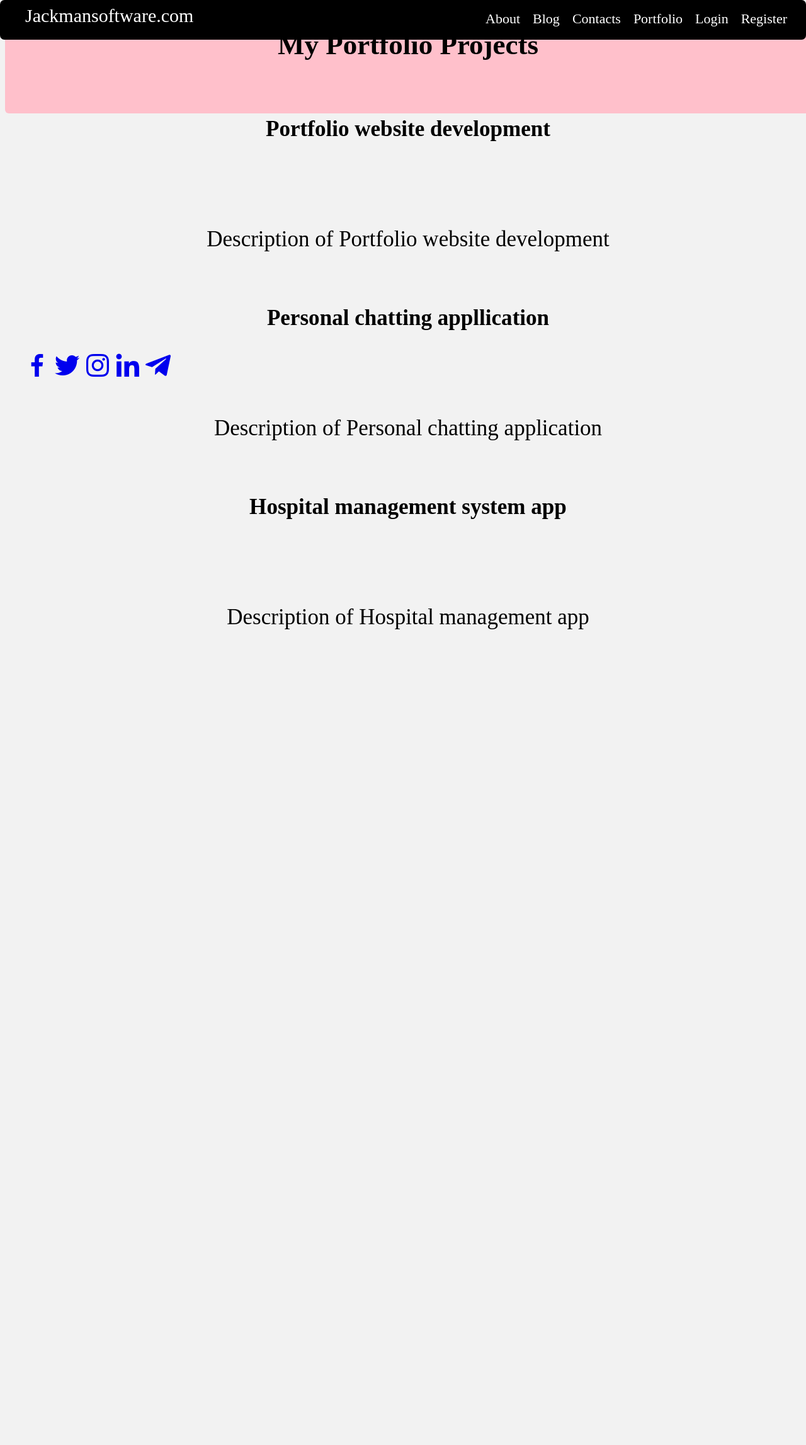
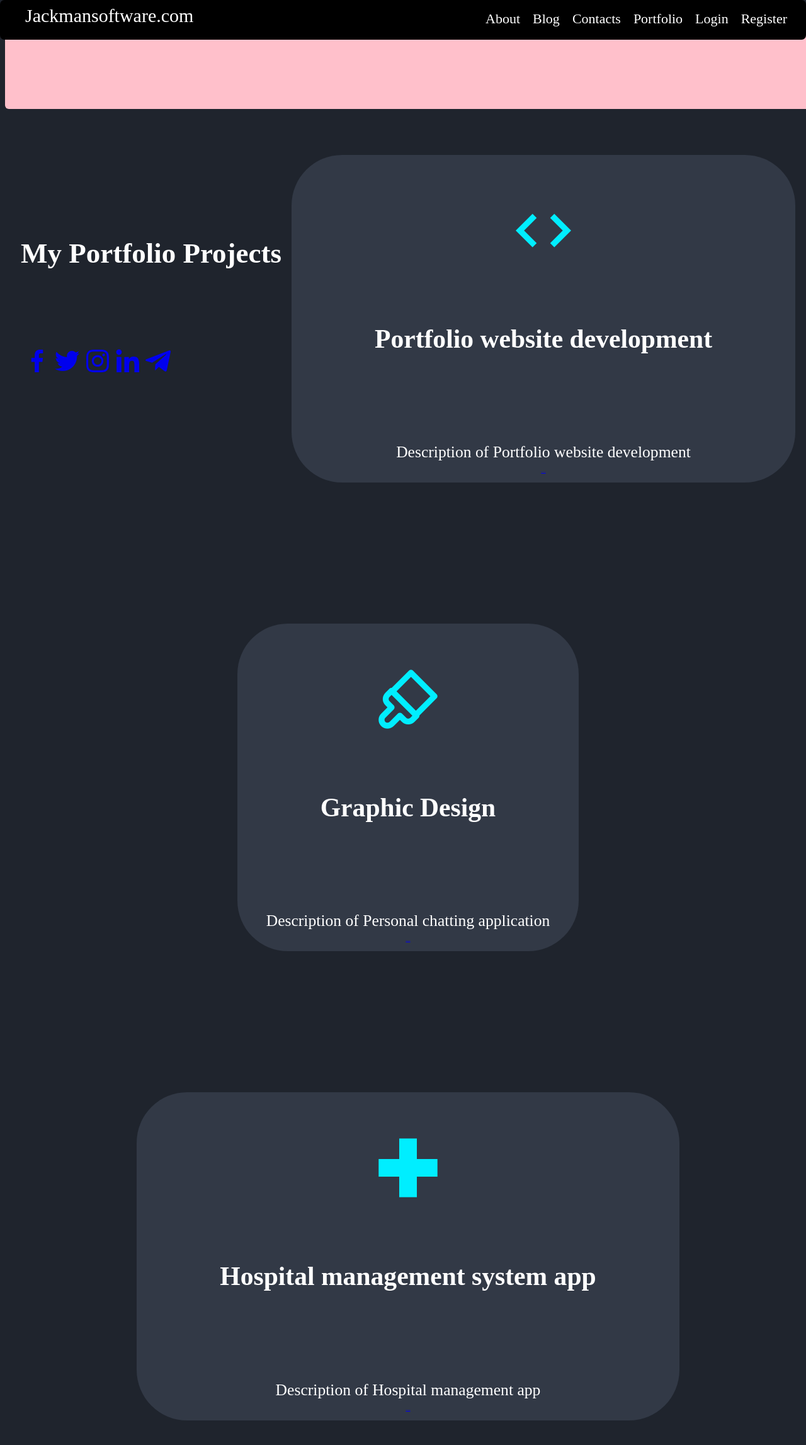
Before and after one commit to yaekobbonke/ALX-foundation_portfolio, a Flask app: page /portfolio in a window 1280 px wide. Shown: the top 2294 px of the page at 63% size. Run offline with Flask 3, Linux system fonts and the light colour scheme.

Commit message:
some updates

```diff
--- a/website/main.py
+++ b/website/main.py
@@ -3,34 +3,22 @@ from flask import Blueprint, render_template
 
 main_bp = Blueprint("main_bp", __name__)
 
-
 @main_bp.route("/")
 def home():
     return render_template("base.html")
-
-
 @main_bp.route("/about", methods=['GET', 'POST'])
 def about():
     return render_template("about.html")
 
-
 @main_bp.route("/blog")
 def blog():
     return render_template("blog.html")
-
 
 @main_bp.route("/portfolio")
 def portfolio():
     """allows users to visit and see the projects in this website"""
     return render_template("portfolio.html")
 
-
-@main_bp.route("/services")
-def services():
-    """allows users to see the services we provide"""
-    return render_template("services.html")
-
-
 @main_bp.route("/contacts")
 def contacts():
     return render_template("contacts.html")
--- a/website/static/css/portfolio.css
+++ b/website/static/css/portfolio.css
@@ -0,0 +1,45 @@
+:root {
+--bg-color: #1f242d;
+--second-bg-color: #323946;
+--text-color: #fff;
+--main-color: #0ef;
+}
+
+body {
+background: var(--bg-color);
+color: var(--text-color)
+}
+
+.service-container {
+display: flex;
+justify-content: center;
+align-items: center;
+flex-wrap: wrap;
+gap: 1rem;
+}
+.service-container .service-box {
+flex: 1 1 1 0rem;
+font-size: 0.1rem;
+background: var(--second-bg-color);
+margin-top: 13rem;
+padding: 4rem 2rem 1rem;
+border-radius: 5rem;
+text-align: center;
+border: .2rem solid var(--big-color);
+transition: .5s ease;
+}
+.service-container .service-box:hover {
+border-color: var(--main-color);
+transform:scale(1.02);
+}
+.service-box i {
+font-size: 7rem;
+color: var(--main-color);
+}
+.service-box h3 {
+font-size: 2.6rem;
+}
+.service-box p {
+font-size: 1.6rem;
+margin: 1rem 0 1rem;
+}
--- a/website/templates/contacts.html
+++ b/website/templates/contacts.html
@@ -2,11 +2,16 @@
 
 {% block title %}Contacts{% endblock %}
 
+{% block custom_css %}
+<link rel="stylesheet" type="text/css" href="{{url_for('static', filename='css/contacts.css')}}"
+{% endblock %}
 {% block content %}
+<div class="contact">
     <h2>Contact Information</h2>
     <ul>
         <li>Name: Yaekob Bonke</li>
         <li>Email: jackmanbonke@gmail.com</li>
         <li>Phone: +251932060350/+25134007629</li>
     </ul>
+</div>
 {% endblock %}
--- a/website/templates/portfolio.html
+++ b/website/templates/portfolio.html
@@ -2,18 +2,27 @@
 
 {% block title %}Portfolio{% endblock %}
 
+{% block custom_css %}
+<link rel="stylesheet" type="text/css" href="{{url_for('static', filename='css/portfolio.css')}}"
+{% endblock %}
+
 {% block content %}
+<div class="service-container">
     <h2>My Portfolio Projects</h2>
-    <div class="project">
+    <div class="service-box"> <i class='bx bx-code'></i>
         <h3>Portfolio website development</h3>
-        <p>Description of Portfolio website development</p>
+	<p>Description of Portfolio website development</p>
+	<a href="#" class="btn">Read More</a>
     </div>
-    <div class="project">
-        <h3> Personal chatting appllication</h3>
-        <p>Description of Personal chatting application</p>
+    <div class="service-box"> <i class='bx bx-brush'></i>
+        <h3>Graphic Design</h3>
+	<p>Description of Personal chatting application</p>
+	 <a href="#" class="btn">Read More</a>
     </div>
-    <div class="project">
+    <div class="service-box"> <i class='bx bx-plus-medical' ></i>
         <h3>Hospital management system app</h3>
-        <p>Description of Hospital management app</p >
-    </div>
+        <p>Description of Hospital management app</p>
+	 <a href="#" class="btn">Read More</a>
+	</div>
+</div>
 {% endblock %}
--- a/website/templates/register.html
+++ b/website/templates/register.html
@@ -1,10 +1,12 @@
 {% extends 'base.html' %}
 
 {% block title %}User Signup{% endblock %}
-
+{% block custom_css %}
+<link rel="stylesheet" type="text/css" href="{{url_for('static', filename='css/register.css')}}"
+{% endblock %}
 {% block content %}
     <h2>User Signup</h2>
-    <form action="/signup" method="POST">
+    <form action="/register" method="POST">
         <div class="form-group">
             <label for="username">Username:</label>
             <input type="text" id="username" name="username" required>
```
Also changed, not shown: website/__init__.py (+7 -4 lines), website/auth.py (+13 -10 lines), website/models.py (+24 -10 lines), website/static/css/contacts.css (+17 -0 lines), website/static/css/login.css (+22 -0 lines), website/templates/dashboard.html (+5 -11 lines), website/templates/login.html (+6 -7 lines).
